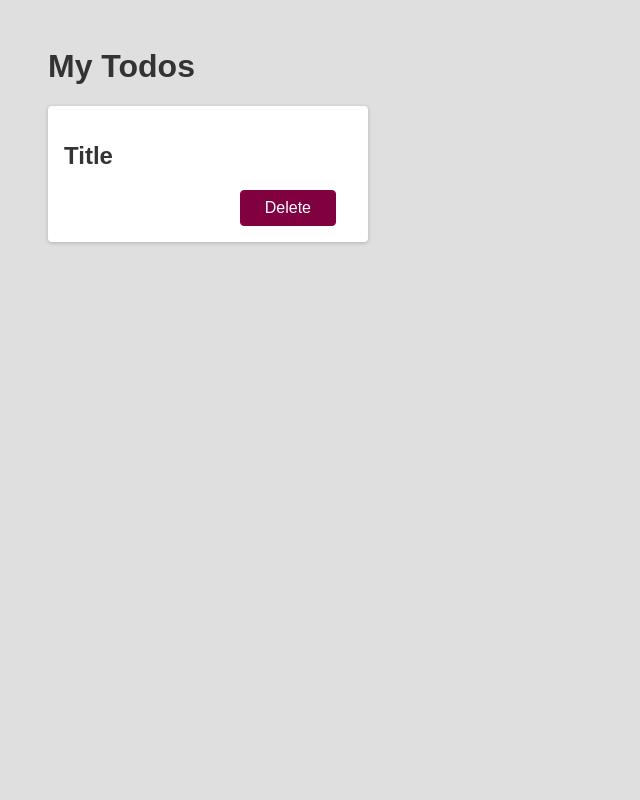
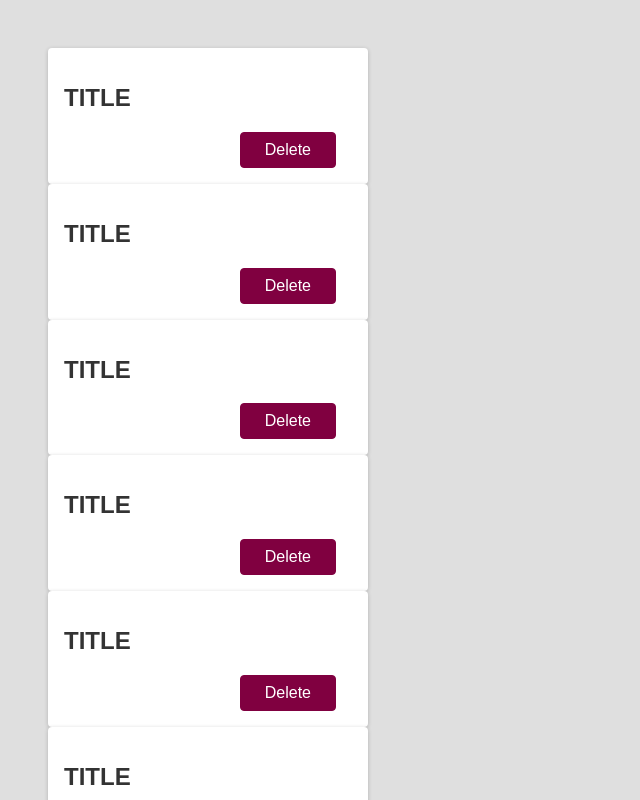
Before and after one commit to chlrobert93/ReactCourse, a React (Create React App) app: page / in a window 1280 px wide. Shown: the top 800 px of the page, without its empty margins (0-640 px from the left). Built offline with nearby package versions, Linux system fonts and the light colour scheme.

Commit message:
Reutilización de componentes

```diff
--- a/src/App.js
+++ b/src/App.js
@@ -1,14 +1,15 @@
+import Todo from "./components/Todo";
 function App() {
   return (
-    <div>
-      <h1>My Todos</h1>
-      <div className='card'>
-        <h2>Title</h2>
-        <div className='actions'>
-          <button className="btn">Delete</button>
-        </div>
-      </div>
-    </div>
+    <dvi>
+      <Todo />
+      <Todo />
+      <Todo />
+      <Todo />
+      <Todo />
+      <Todo />
+      <Todo />
+    </dvi>
   );
 }
 
--- /dev/null
+++ b/src/components/Todo.js
@@ -0,0 +1,12 @@
+function Todo() {
+    return(
+        <div className="card">
+          <h2>TITLE</h2>
+          <div className='actions'>
+              <button className='btn'>Delete</button>
+          </div>
+        </div>
+    );
+}
+
+export default Todo;
```
